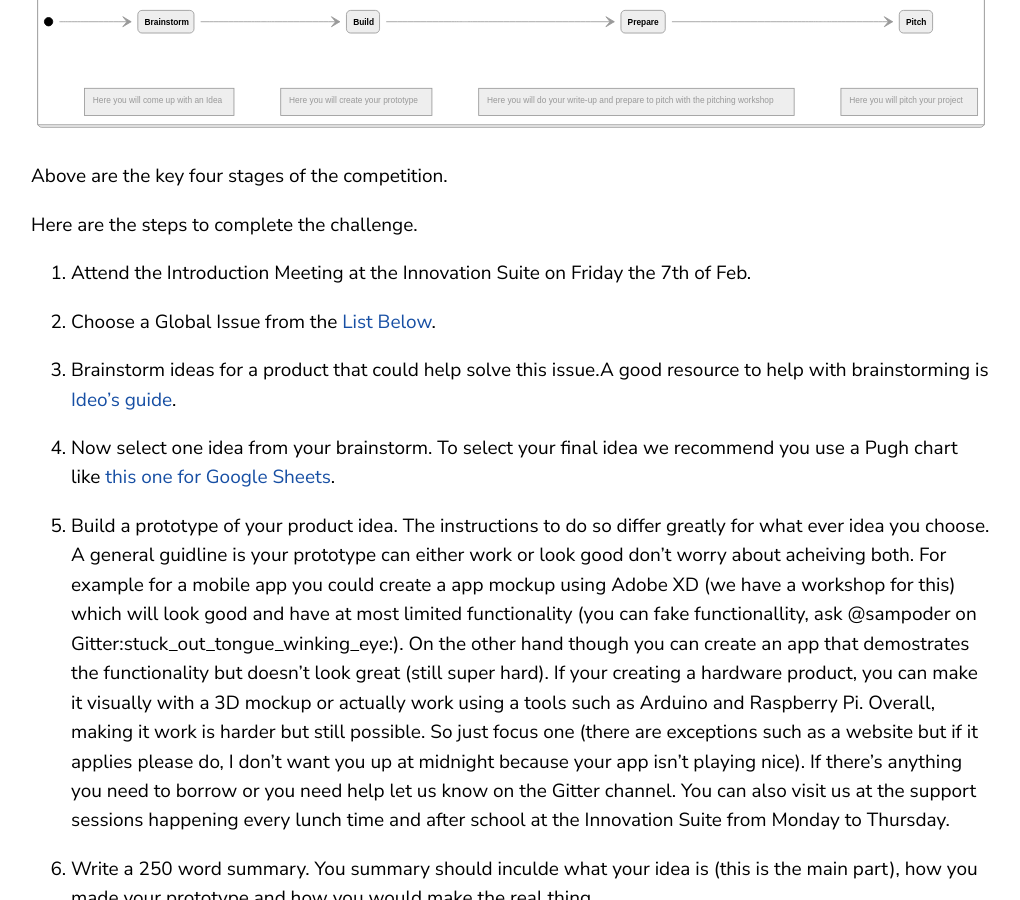
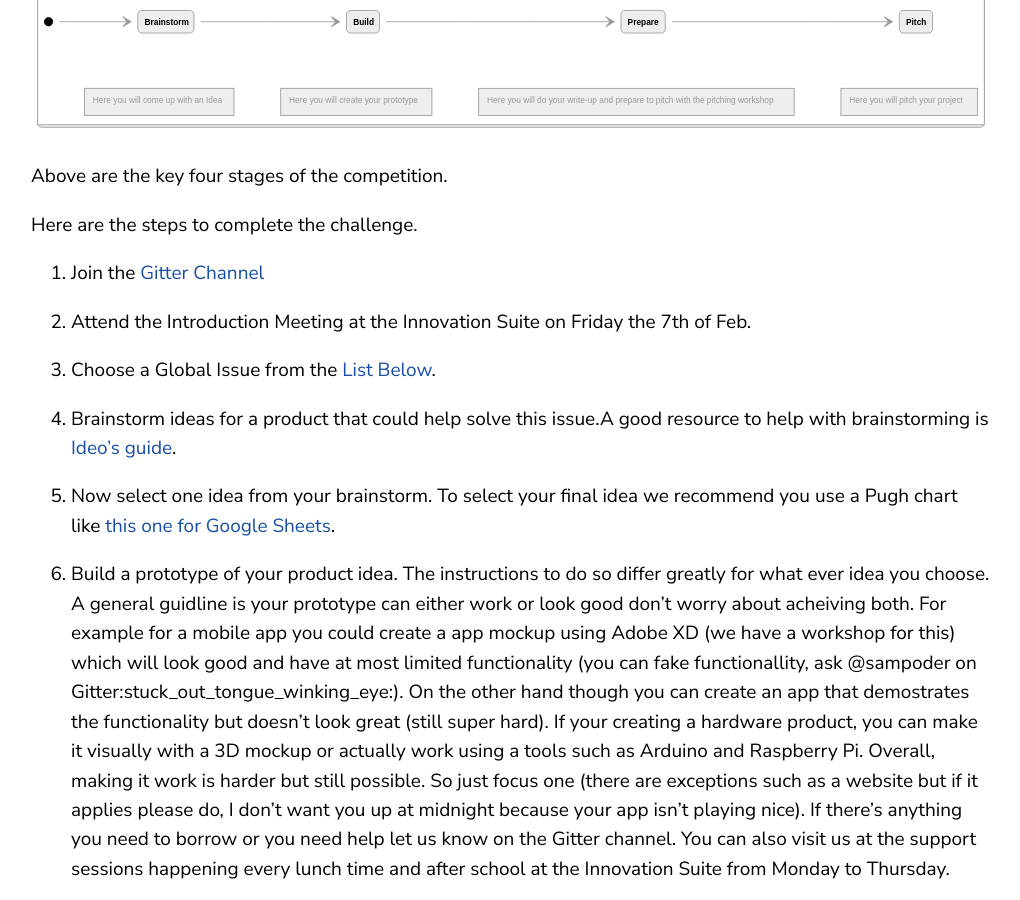
Before and after one commit to gemssingaporestudentcouncil/innovationweek2020, a Jekyll site: the page built from innov-challenge.md, in a window 1280 px wide and 900 px high, scrolled down 1424 px. Shown: the whole window, without its empty margins (69-1089 px from the left). Built offline with Jekyll 4.4.1, drawn with Linux system fonts in a browser that asks for light colours.

Commit message:
Update innov-challenge.md

```diff
--- a/innov-challenge.md
+++ b/innov-challenge.md
@@ -61,29 +61,31 @@
 
 Here are the steps to complete the challenge.
 
-1. Attend the Introduction Meeting at the Innovation Suite on Friday the 7th of Feb.
+1. Join the [Gitter Channel](https://gitter.im/gems-innovation-week/community?utm_source=share-link&utm_medium=link&utm_campaign=share-link)
 
-2. Choose a Global Issue from the [List Below](Global-Issues).
+2. Attend the Introduction Meeting at the Innovation Suite on Friday the 7th of Feb.
 
-3. Brainstorm ideas for a product that could help solve this issue.A good resource to help with brainstorming is [Ideo's guide](https://www.ideou.com/pages/brainstorming).
+3. Choose a Global Issue from the [List Below](Global-Issues).
 
-4. Now select one idea from your brainstorm. To select your final idea we recommend you use a Pugh chart like [this one for Google Sheets](https://docs.google.com/spreadsheets/d/12jvLjEAkh1baQ4FG6hwC-ztA4dXR-L9lTM_v6XlwUbc/edit?usp=sharing).
+4. Brainstorm ideas for a product that could help solve this issue.A good resource to help with brainstorming is [Ideo's guide](https://www.ideou.com/pages/brainstorming).
 
-5. Build a prototype of your product idea. The instructions to do so differ greatly for what ever idea you choose. A general guidline is your prototype can either work or look good don't worry about acheiving both. For example for a mobile app you could create a app mockup using Adobe XD (we have a workshop for this) which will look good and have at most limited functionality (you can fake functionallity, ask @sampoder on Gitter:stuck_out_tongue_winking_eye:). On the other hand though you can create an app that demostrates the functionality but doesn't look great (still super hard). If your creating a hardware product, you can make it visually with a 3D mockup or actually work using a tools such as Arduino and Raspberry Pi. Overall, making it work is harder but still possible. So just focus one (there are exceptions such as a website but if it applies please do, I don't want you up at midnight because your app isn't playing nice). If there's anything you need to borrow or you need help let us know on the Gitter channel. You can also visit us at the support sessions happening every lunch time and after school at the Innovation Suite from Monday to Thursday.
+5. Now select one idea from your brainstorm. To select your final idea we recommend you use a Pugh chart like [this one for Google Sheets](https://docs.google.com/spreadsheets/d/12jvLjEAkh1baQ4FG6hwC-ztA4dXR-L9lTM_v6XlwUbc/edit?usp=sharing).
 
-6. Write a 250 word summary. You summary should inculde what your idea is (this is the main part), how you made your prototype and how you would make the real thing.
+6. Build a prototype of your product idea. The instructions to do so differ greatly for what ever idea you choose. A general guidline is your prototype can either work or look good don't worry about acheiving both. For example for a mobile app you could create a app mockup using Adobe XD (we have a workshop for this) which will look good and have at most limited functionality (you can fake functionallity, ask @sampoder on Gitter:stuck_out_tongue_winking_eye:). On the other hand though you can create an app that demostrates the functionality but doesn't look great (still super hard). If your creating a hardware product, you can make it visually with a 3D mockup or actually work using a tools such as Arduino and Raspberry Pi. Overall, making it work is harder but still possible. So just focus one (there are exceptions such as a website but if it applies please do, I don't want you up at midnight because your app isn't playing nice). If there's anything you need to borrow or you need help let us know on the Gitter channel. You can also visit us at the support sessions happening every lunch time and after school at the Innovation Suite from Monday to Thursday.
 
-7. Write a 500 word writeup on how your idea solves the problem and it's impact. You need to show us the legitmacy of your claim that it will solve the issue so use stats and other research.
+7. Write a 250 word summary. You summary should inculde what your idea is (this is the main part), how you made your prototype and how you would make the real thing.
 
-8. Design a logo that is 500px x 500px for your project. Save it as a .png.
+8. Write a 500 word writeup on how your idea solves the problem and it's impact. You need to show us the legitmacy of your claim that it will solve the issue so use stats and other research.
 
-9. You now need to submit your project. [Follow these instructions](https://github.com/gemssingaporestudentcouncil/innovationweek2020/blob/master/resources/how-to-submit.md). If you need further help contact us on Gitter or visit any support session happening every lunch time and after school at the Innovation Suite from Monday to Thursday.
+9. Design a logo that is 500px x 500px for your project. Save it as a .png.
 
-10. To prepare for the showcase meet up with your team and create a pitch that will tell the judge: what your idea is, show them your prototype and the impact of your idea. It should have similar content to your two pieces of writing.
+10. You now need to submit your project. [Follow these instructions](https://github.com/gemssingaporestudentcouncil/innovationweek2020/blob/master/resources/how-to-submit.md). If you need further help contact us on Gitter or visit any support session happening every lunch time and after school at the Innovation Suite from Monday to Thursday.
 
-11. Prepare materials to display at the showcase. You must display your prototype and choose anything else to bring such as brochures. If there's anything you need to borrow let us know on the Gitter channel. We will printing what you submit in the written section in a nice looking banner, so don't worry. You will have a table to place your items.
+11. To prepare for the showcase meet up with your team and create a pitch that will tell the judge: what your idea is, show them your prototype and the impact of your idea. It should have similar content to your two pieces of writing.
 
-12. On the Friday the 14th Feb, we will start preparing at 1:00pm for the presentation. You will need to be there by 1:45pm. We will give a final breifing and help you set up. PLEASE BE PREPARED! Also, let us know if you need help or have a problem ASAP.
+12. Prepare materials to display at the showcase. You must display your prototype and choose anything else to bring such as brochures. If there's anything you need to borrow let us know on the Gitter channel. We will printing what you submit in the written section in a nice looking banner, so don't worry. You will have a table to place your items.
+
+13. On the Friday the 14th Feb, we will start preparing at 1:00pm for the presentation. You will need to be there by 1:45pm. We will give a final breifing and help you set up. PLEASE BE PREPARED! Also, let us know if you need help or have a problem ASAP.
 
 ### Global Issues
 
```
